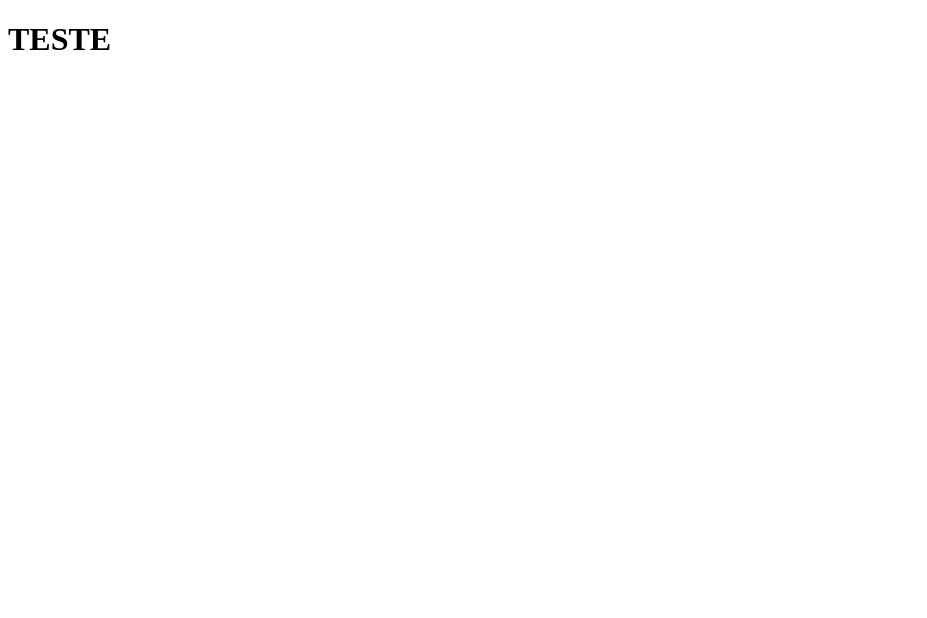
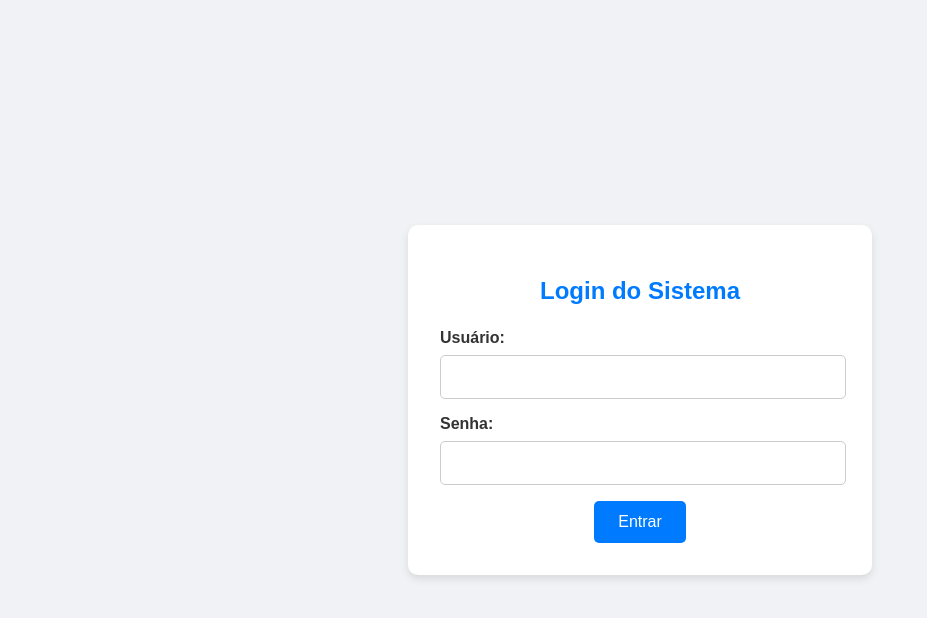
Before and after one commit to Caiobaasso/TrabalhoFinal, a website: page publico/login.html in a window 1280 px wide. Shown: the whole page, without its empty margins (0-927 px from the left). Drawn offline with Linux system fonts and the light colour scheme.

Commit message:
Criação das paginas de login e menu

```diff
--- a/index.js
+++ b/index.js
@@ -6,6 +6,7 @@ const port = 3000;
 const app = express ();
 
 app.use(express.static('./publico'));
+app.use(express.static('./privado'));
 
 app.listen(port,host, () => {
     console.log(`Servidor rodando em http://localhost:${port}`);
--- /dev/null
+++ b/privado/estilomenu.css
@@ -0,0 +1,96 @@
+/* Estilos globais */
+body {
+    font-family: 'Arial', sans-serif;
+    background-color: #f0f2f5;
+    margin: 0;
+    display: flex;
+    justify-content: center;
+    align-items: center;
+    height: 100vh;
+    color: #333;
+}
+
+/* Estilo do container do menu */
+.menu-container {
+    background-color: #ffffff;
+    padding: 2rem;
+    border-radius: 15px;
+    box-shadow: 0 8px 16px rgba(0, 0, 0, 0.2);
+    max-width: 600px;
+    width: 100%;
+    text-align: center;
+    margin-top: 20px;
+    animation: fadeIn 0.8s ease-in-out;
+}
+
+/* Estilos do título do menu */
+.menu-container h2 {
+    margin-bottom: 3rem;
+    color: #007bff;
+    font-size: 2rem;
+    font-weight: bold;
+}
+
+/* Estilos da lista de opções do menu */
+.menu-container ul {
+    list-style: none;
+    padding: 0;
+    display: flex;
+    justify-content: space-between;
+    gap: 2rem;
+    flex-wrap: wrap;
+}
+
+.menu-container li {
+    margin: 0;
+    flex: 1 1 auto;
+    text-align: center;
+}
+
+.menu-container a {
+    text-decoration: none;
+    color: #333;
+    font-weight: bold;
+    font-size: 1.2rem;
+    padding: 0.75rem 2rem;
+    border: 2px solid #ccc;
+    border-radius: 10px;
+    transition: background-color 0.3s, color 0.3s, border-color 0.3s;
+    display: inline-block;
+}
+
+.menu-container a:hover {
+    background-color: #007bff;
+    color: #ffffff;
+    border-color: #ffffff;
+}
+
+/* Estilo do botão de logout */
+.botaologout .logout-button-top {
+    position: absolute;
+    top: 20px;
+    right: 20px;
+    background-color: #dc3545;
+    color: #ffffff;
+    border: none;
+    padding: 0.75rem 1.5rem;
+    border-radius: 5px;
+    cursor: pointer;
+    font-size: 1rem;
+    transition: background-color 0.3s ease;
+}
+
+.botaologout .logout-button-top:hover {
+    background-color: #c82333;
+}
+
+@keyframes fadeIn {
+    from {
+        opacity: 0;
+        transform: translateY(-20px);
+    }
+    to {
+        opacity: 1;
+        transform: translateY(0);
+    }
+}
--- /dev/null
+++ b/publico/estilo.css
@@ -0,0 +1,59 @@
+/* Estilos globais */
+body {
+    font-family: 'Arial', sans-serif;
+    background-color: #f0f2f5;
+    margin: 0;
+    display: flex;
+    justify-content: center;
+    align-items: center;
+    height: 100vh;
+    color: #333;
+}
+
+/* Estilo do container de login */
+.login-container {
+    background-color: #ffffff;
+    padding: 2rem;
+    border-radius: 10px;
+    box-shadow: 0 4px 8px rgba(0, 0, 0, 0.1);
+    max-width: 400px;
+    width: 100%;
+    text-align: center;
+}
+
+/* Estilos do formulário de login */
+.login-container h2 {
+    margin-bottom: 1.5rem;
+    color: #007bff;
+}
+
+.login-container label {
+    display: block;
+    text-align: left;
+    margin-bottom: 0.5rem;
+    font-weight: bold;
+}
+
+.login-container input {
+    width: 95%;
+    padding: 0.75rem;
+    margin-bottom: 1rem;
+    border: 1px solid #ccc;
+    border-radius: 5px;
+    font-size: 1rem;
+}
+
+.login-container button {
+    background-color: #007bff;
+    color: #ffffff;
+    border: none;
+    padding: 0.75rem 1.5rem;
+    border-radius: 5px;
+    cursor: pointer;
+    font-size: 1rem;
+    transition: background-color 0.3s ease;
+}
+
+.login-container button:hover {
+    background-color: #0056b3;
+}
--- a/publico/login.html
+++ b/publico/login.html
@@ -2,9 +2,26 @@
 <html lang="pt-br">
     <head>
         <meta charset="UTF-8">
+        <meta name="viewport" content="width=device-width, initial-scale=1.0">
+        <link rel="stylesheet" href="estilo.css">
+        <title>Login</title>
     </head>
 
     <body>
-        <h1>TESTE</h1>
+        <div class="login-container">
+            <h2>Login do Sistema</h2>
+            <form action="/login" method="post">
+                <!-- Campo para inserir o nome de usuário -->
+                <label for="usuario">Usuário:</label>
+                <input type="text" id="usuario" name="usuario" required>
+
+                <!-- Campo para inserir a senha do usuário -->
+                <label for="senha">Senha:</label>
+                <input type="password" id="senha" name="senha" required>
+
+                <!-- Botão para enviar o formulário de login -->
+                <button type="submit">Entrar</button>
+            </form>
+        </div>
     </body>
 </html>
```
Also changed, not shown: privado/menu.html (added, +24 -0 lines).
